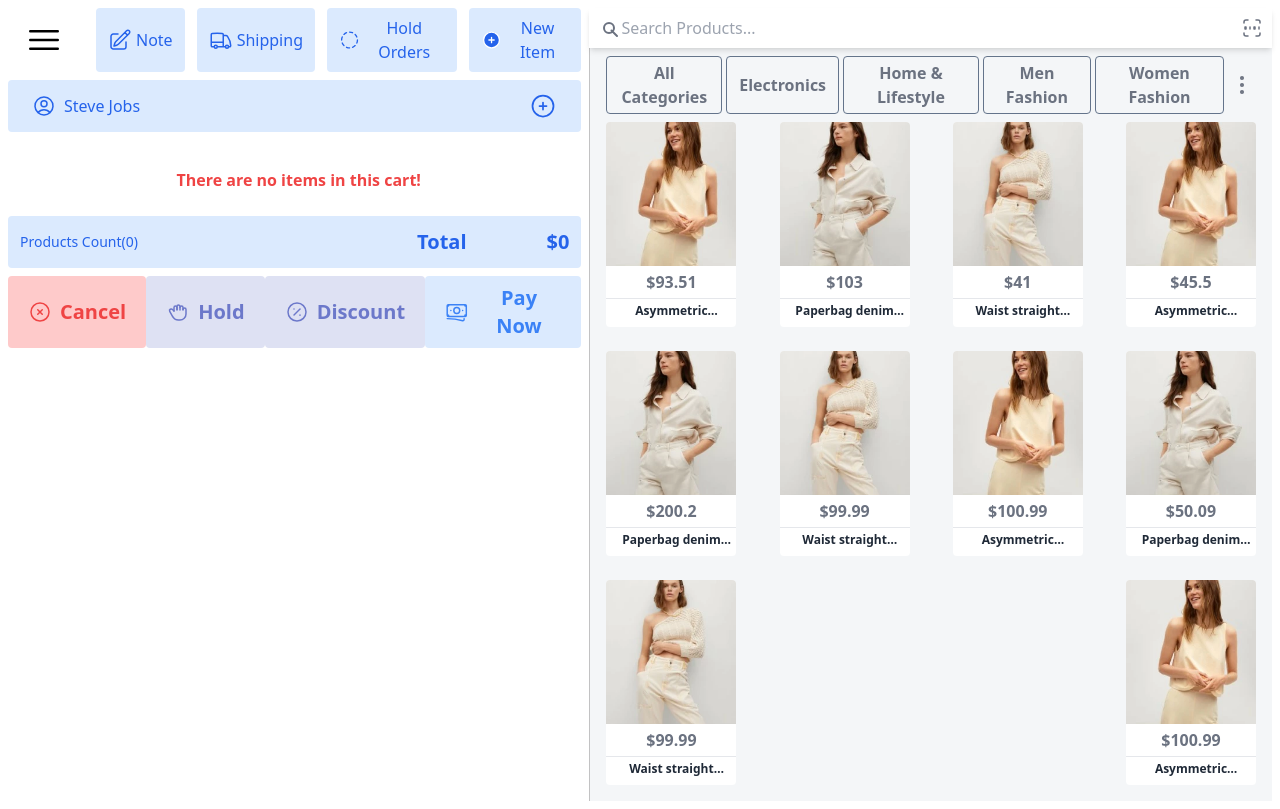
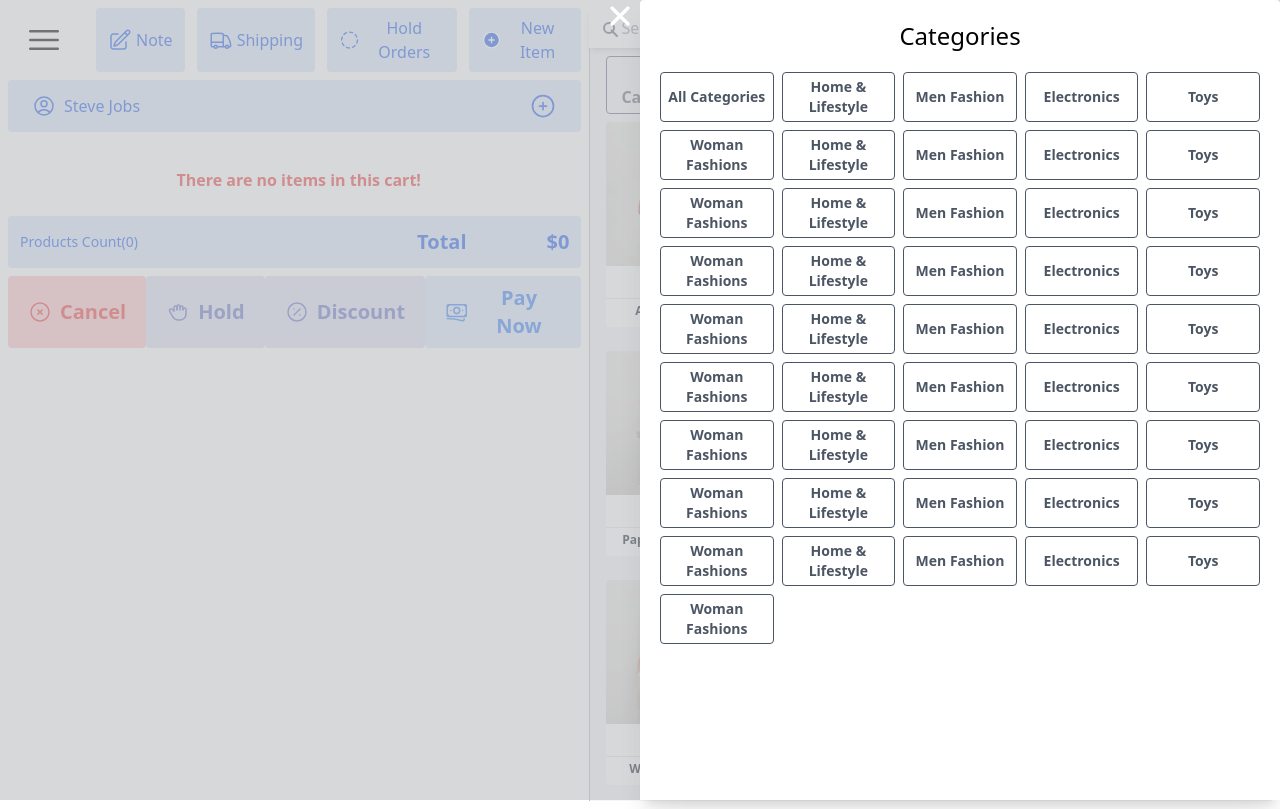
Before and after one commit to mahbub045/martvill, a Next.js app: page / in a window 1280 px wide. Both pictures are taken after a click on the button 1241 px from the left and 85 px from the top of the page. Built offline with nearby package versions, Linux system fonts and the light colour scheme.

Commit message:
Categories Bar Complete

```diff
--- /dev/null
+++ b/components/CategoryBar.jsx
@@ -0,0 +1,114 @@
+const buttonData = [
+  { text: "All Categories", category: "all" },
+  { text: "Home & Lifestyle", category: "home_lifestyle" },
+  { text: "Men Fashion", category: "men_fashion" },
+  { text: "Electronics", category: "electronics" },
+  { text: "Toys", category: "toys" },
+  { text: "Woman Fashions", category: "woman_fashions" },
+  { text: "Home & Lifestyle", category: "home_lifestyle" },
+  { text: "Men Fashion", category: "men_fashion" },
+  { text: "Electronics", category: "electronics" },
+  { text: "Toys", category: "toys" },
+  { text: "Woman Fashions", category: "woman_fashions" },
+  { text: "Home & Lifestyle", category: "home_lifestyle" },
+  { text: "Men Fashion", category: "men_fashion" },
+  { text: "Electronics", category: "electronics" },
+  { text: "Toys", category: "toys" },
+  { text: "Woman Fashions", category: "woman_fashions" },
+  { text: "Home & Lifestyle", category: "home_lifestyle" },
+  { text: "Men Fashion", category: "men_fashion" },
+  { text: "Electronics", category: "electronics" },
+  { text: "Toys", category: "toys" },
+  { text: "Woman Fashions", category: "woman_fashions" },
+  { text: "Home & Lifestyle", category: "home_lifestyle" },
+  { text: "Men Fashion", category: "men_fashion" },
+  { text: "Electronics", category: "electronics" },
+  { text: "Toys", category: "toys" },
+  { text: "Woman Fashions", category: "woman_fashions" },
+  { text: "Home & Lifestyle", category: "home_lifestyle" },
+  { text: "Men Fashion", category: "men_fashion" },
+  { text: "Electronics", category: "electronics" },
+  { text: "Toys", category: "toys" },
+  { text: "Woman Fashions", category: "woman_fashions" },
+  { text: "Home & Lifestyle", category: "home_lifestyle" },
+  { text: "Men Fashion", category: "men_fashion" },
+  { text: "Electronics", category: "electronics" },
+  { text: "Toys", category: "toys" },
+  { text: "Woman Fashions", category: "woman_fashions" },
+  { text: "Home & Lifestyle", category: "home_lifestyle" },
+  { text: "Men Fashion", category: "men_fashion" },
+  { text: "Electronics", category: "electronics" },
+  { text: "Toys", category: "toys" },
+  { text: "Woman Fashions", category: "woman_fashions" },
+  { text: "Home & Lifestyle", category: "home_lifestyle" },
+  { text: "Men Fashion", category: "men_fashion" },
+  { text: "Electronics", category: "electronics" },
+  { text: "Toys", category: "toys" },
+  { text: "Woman Fashions", category: "woman_fashions" },
+
+];
+
+const CategoryBar = ({ isCategoryBarOpen, onCloseCategoryBar, children }) => {
+  const categoryBarClasses = isCategoryBarOpen
+    ? "translate-x-0"
+    : "translate-x-full";
+  return (
+    <div
+      className={`fixed top-0 right-0 bottom-0 z-[99999] rounded sm:w-1/2 w-3/5 bg-white shadow-xl transform transition-transform duration-300 ${categoryBarClasses}`}
+    >
+      <div className={`h-full flex flex-col ${categoryBarClasses}`}>
+        <div className="">
+          {/* Cancle BUtton start */}
+          <div className="relative">
+            <div className="absolute -left-10">
+              <button
+                onClick={onCloseCategoryBar}
+                type="button"
+                data-drawer-hide="drawer-body-scrolling"
+                aria-controls="drawer-body-scrolling"
+                className="text-white px-1"
+              >
+                <svg
+                  xmlns="http://www.w3.org/2000/svg"
+                  fill="none"
+                  viewBox="0 0 24 24"
+                  strokeWidth={2.5}
+                  stroke="currentColor"
+                  className="w-8 h-8"
+                >
+                  <path
+                    strokeLinecap="round"
+                    strokeLinejoin="round"
+                    d="M6 18 18 6M6 6l12 12"
+                  />
+                </svg>
+              </button>
+            </div>
+          </div>
+          {/* Cancle BUtton End */}
+          {/* heading */}
+          <div className="text-center">
+            <h2 className="py-5 text-2xl font-medium">Categories</h2>
+          </div>
+          {/* heading/ */}
+          {/* Buttons */}
+          <div className="px-5 grid xl:grid-cols-5 lg:grid-cols-3 md:grid-cols-2 grid-cols-1 gap-2 overflow-auto max-h-screen">
+            {buttonData.map((button, index) => (
+              <button
+                key={index}
+                className="px-1 py-1 text-gray-600 hover:text-blue-500 border-gray-600 hover:border-blue-500 font-semibold border rounded text-sm"
+              >
+                {button.text}
+              </button>
+            ))}
+          </div>
+          {/* Buttons/ */}
+        </div>
+
+        <div className="p-2 flex-grow overflow-y-auto bg-white">{children}</div>
+      </div>
+    </div>
+  );
+};
+
+export default CategoryBar;
--- a/components/SideBar.jsx
+++ b/components/SideBar.jsx
@@ -1,10 +1,10 @@
 const SideBar = ({ isOpen, onClose, children }) => {
-  const drawerClasses = isOpen ? "translate-x-0" : "translate-x-full";
+  const sideBarClasses = isOpen ? "translate-x-0" : "translate-x-full";
   return (
     <div
-      className={`fixed top-0 left-0 bottom-0 z-[99999] md:w-1/4 sm:w-1/2 bg-white shadow-xl transform transition-transform duration-300 ${drawerClasses}`}
+      className={`fixed top-0 left-0 bottom-0 z-[99999] md:w-1/4 sm:w-1/2 bg-white shadow-xl transform transition-transform duration-300 ${sideBarClasses}`}
     >
-      <div className={`h-full flex flex-col ${drawerClasses}`}>
+      <div className={`h-full flex flex-col ${sideBarClasses}`}>
         <div className="">
           {/* Cancle BUtton start */}
           <div className="relative">
--- a/pages/index.js
+++ b/pages/index.js
@@ -1,4 +1,5 @@
 "use client";
+import CategoryBar from "@/components/CategoryBar";
 import ProductItem from "@/components/ProductItem";
 import SideBar from "@/components/SideBar";
 import { Store } from "@/utils/Store";
@@ -10,12 +11,16 @@ export default function Home() {
   // const [quantity, setQuantity] = useState(1);
   const { state, dispatch } = useContext(Store);
   const [isSideBarOpen, setIsSideBarOpen] = useState(false);
+  const [isCategoryBarOpen, setIsCategoryBarOpen] = useState(false);
   const {
     cart: { cartItems },
   } = state;
 
   const handleToggleSideBar = () => {
     setIsSideBarOpen(!isSideBarOpen);
+  };
+  const handleToggleCategoryBar = () => {
+    setIsCategoryBarOpen(!isCategoryBarOpen);
   };
 
   const removeItemHandler = (item) => {
@@ -499,7 +504,10 @@ export default function Home() {
               <button className="px-3 py-1 text-gray-500 hover:text-blue-500 border border-slate-500 hover:border-blue-500 rounded font-semibold xl:text-base md:text-xs">
                 Women Fashion
               </button>
-              <button className="text-gray-500 hover:text-blue-500">
+              <button
+                className="text-gray-500 hover:text-blue-500"
+                onClick={handleToggleCategoryBar}
+              >
                 <svg
                   xmlns="http://www.w3.org/2000/svg"
                   fill="none"
@@ -517,7 +525,10 @@ export default function Home() {
               </button>
             </div>
             <div className="md:hidden sm:flex justify-center items-center text-center">
-              <button className="text-gray-600 hover:text-blue-500">
+              <button
+                className="text-gray-600 hover:text-blue-500"
+                onClick={handleToggleCategoryBar}
+              >
                 <svg
                   xmlns="http://www.w3.org/2000/svg"
                   className="icon icon-tabler icon-tabler-grid-dots"
@@ -566,6 +577,17 @@ export default function Home() {
           </div>
         </>
       )}
+      {isCategoryBarOpen && (
+        <>
+          <div className="bg-[#BCBFC2]/60 fixed top-0 h-screen w-screen flex flex-row justify-start z-[2001]">
+            <div onClick={handleToggleCategoryBar} className="flex-1"></div>
+            <CategoryBar
+              isCategoryBarOpen={isCategoryBarOpen}
+              onCloseCategoryBar={handleToggleCategoryBar}
+            />
+          </div>
+        </>
+      )}
       {/* Drawer end */}
     </>
   );
```
